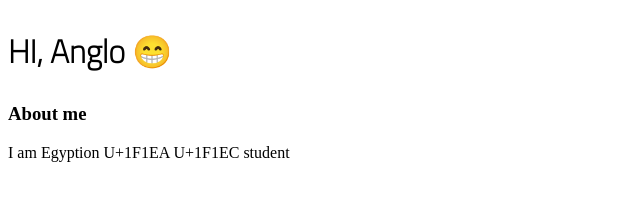
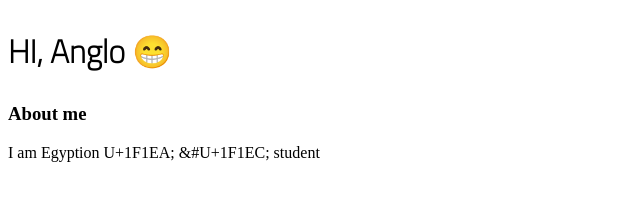
Before and after one commit to anglo331/anglo, a plain HTML site: page index.html in a window 1280 px wide. Shown: the full height of the page, 0-640 px from the left. Drawn offline with Linux system fonts and the light colour scheme.

Commit message:
Update index.html

```diff
--- a/index.html
+++ b/index.html
@@ -15,6 +15,6 @@
   <body>
     <h1 style="font-family: Cairo"><strong>HI,</strong> Anglo &#128513;</h1>
     <h3> About me</h3>
-    <p> I am Egyption U+1F1EA U+1F1EC student </p>
+    <p> I am Egyption U+1F1EA; &#U+1F1EC; student </p>
   </body>
 </html>
```
